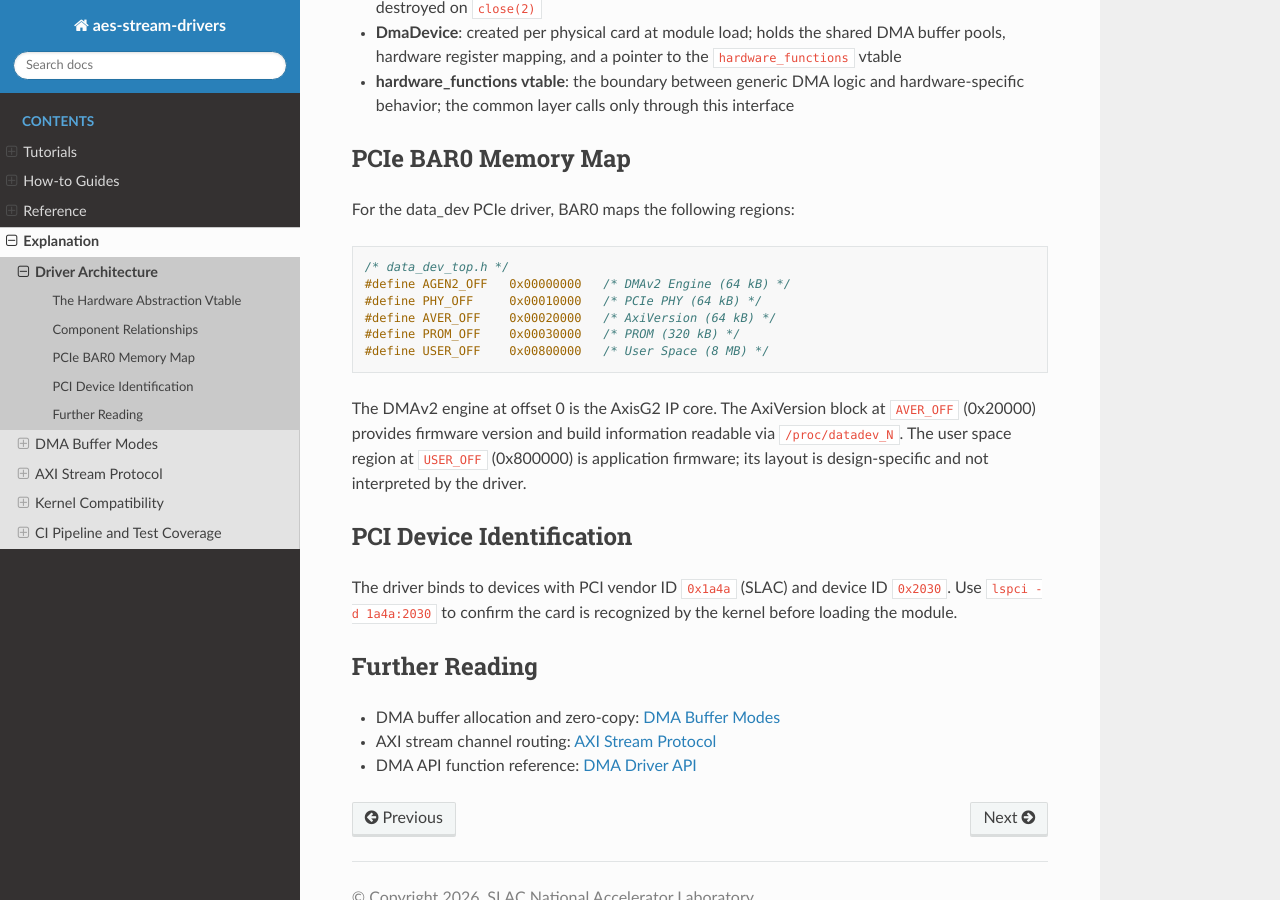
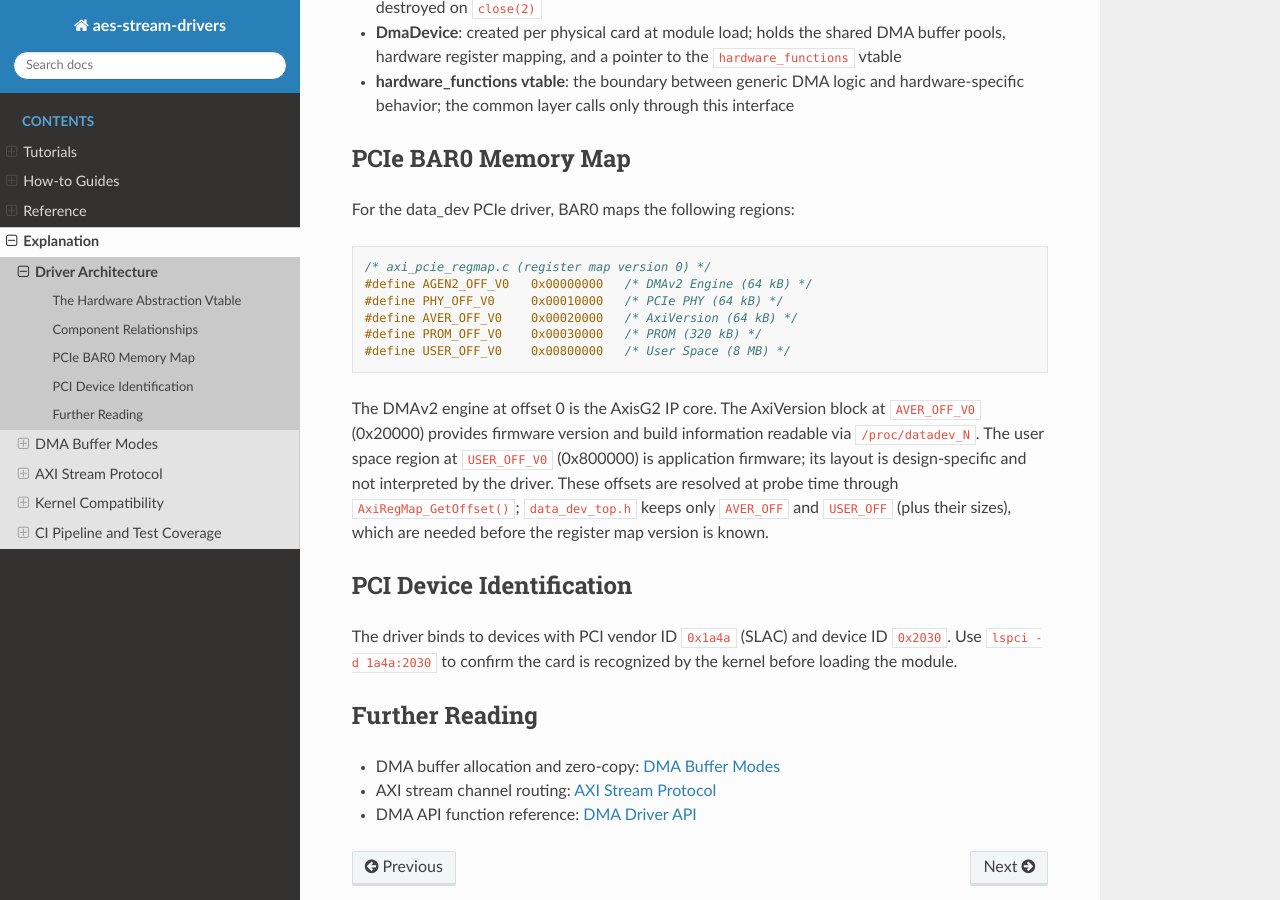
Before and after one commit to slaclab/aes-stream-drivers, a Sphinx documentation site: the page built from docs/explanation/architecture.rst, in a window 1280 px wide and 900 px high, scrolled down 1795 px. Built offline with Sphinx 7.4.7 and the Read the Docs theme 3.1.0, drawn with Linux system fonts in a browser that asks for light colours.

Commit message:
docs(architecture): attribute BAR0 map excerpt to axi_pcie_regmap.c
The PCIe BAR0 memory map excerpt cited data_dev_top.h and the unsuffixed
AGEN2_OFF, PHY_OFF and PROM_OFF macros. Those offsets now live in
axi_pcie_regmap.c as the version 0 register map (AGEN2_OFF_V0, PHY_OFF_V0,
PROM_OFF_V0, ...) and are resolved at probe time via AxiRegMap_GetOffset().
data_dev_top.h only retains AVER_OFF, AVER_SIZE, USER_OFF and USER_SIZE.

Relabel the block, use the _V0 names, and note how the two files relate.
Offsets and sizes shown are unchanged.

Closes #468

```diff
--- a/docs/explanation/architecture.rst
+++ b/docs/explanation/architecture.rst
@@ -97,17 +97,19 @@ For the data_dev PCIe driver, BAR0 maps the following regions:
 
 .. code-block:: c
 
-   /* data_dev_top.h */
-   #define AGEN2_OFF   0x00000000   /* DMAv2 Engine (64 kB) */
-   #define PHY_OFF     0x00010000   /* PCIe PHY (64 kB) */
-   #define AVER_OFF    0x00020000   /* AxiVersion (64 kB) */
-   #define PROM_OFF    0x00030000   /* PROM (320 kB) */
-   #define USER_OFF    0x00800000   /* User Space (8 MB) */
+   /* axi_pcie_regmap.c (register map version 0) */
+   #define AGEN2_OFF_V0   0x00000000   /* DMAv2 Engine (64 kB) */
+   #define PHY_OFF_V0     0x00010000   /* PCIe PHY (64 kB) */
+   #define AVER_OFF_V0    0x00020000   /* AxiVersion (64 kB) */
+   #define PROM_OFF_V0    0x00030000   /* PROM (320 kB) */
+   #define USER_OFF_V0    0x00800000   /* User Space (8 MB) */
 
-The DMAv2 engine at offset 0 is the AxisG2 IP core. The AxiVersion block at ``AVER_OFF``
+The DMAv2 engine at offset 0 is the AxisG2 IP core. The AxiVersion block at ``AVER_OFF_V0``
 (0x20000) provides firmware version and build information readable via ``/proc/datadev_N``.
-The user space region at ``USER_OFF`` (0x800000) is application firmware; its layout is
-design-specific and not interpreted by the driver.
+The user space region at ``USER_OFF_V0`` (0x800000) is application firmware; its layout is
+design-specific and not interpreted by the driver. These offsets are resolved at probe time
+through ``AxiRegMap_GetOffset()``; ``data_dev_top.h`` keeps only ``AVER_OFF`` and ``USER_OFF``
+(plus their sizes), which are needed before the register map version is known.
 
 PCI Device Identification
 -------------------------
```
